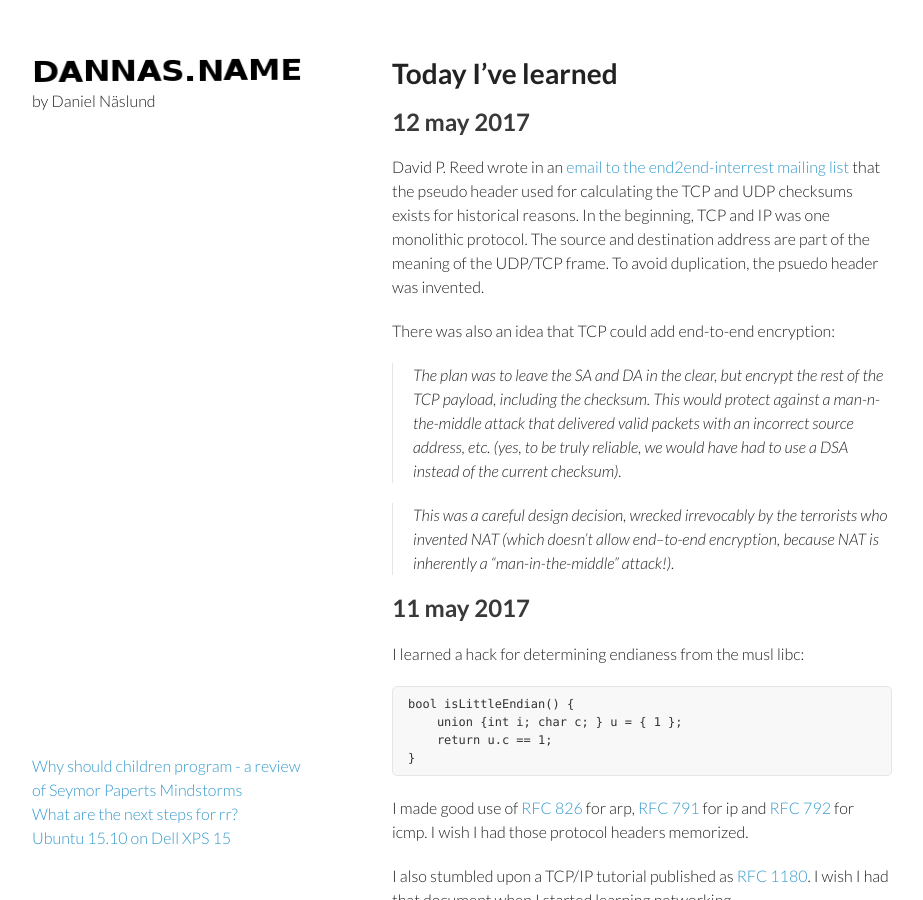
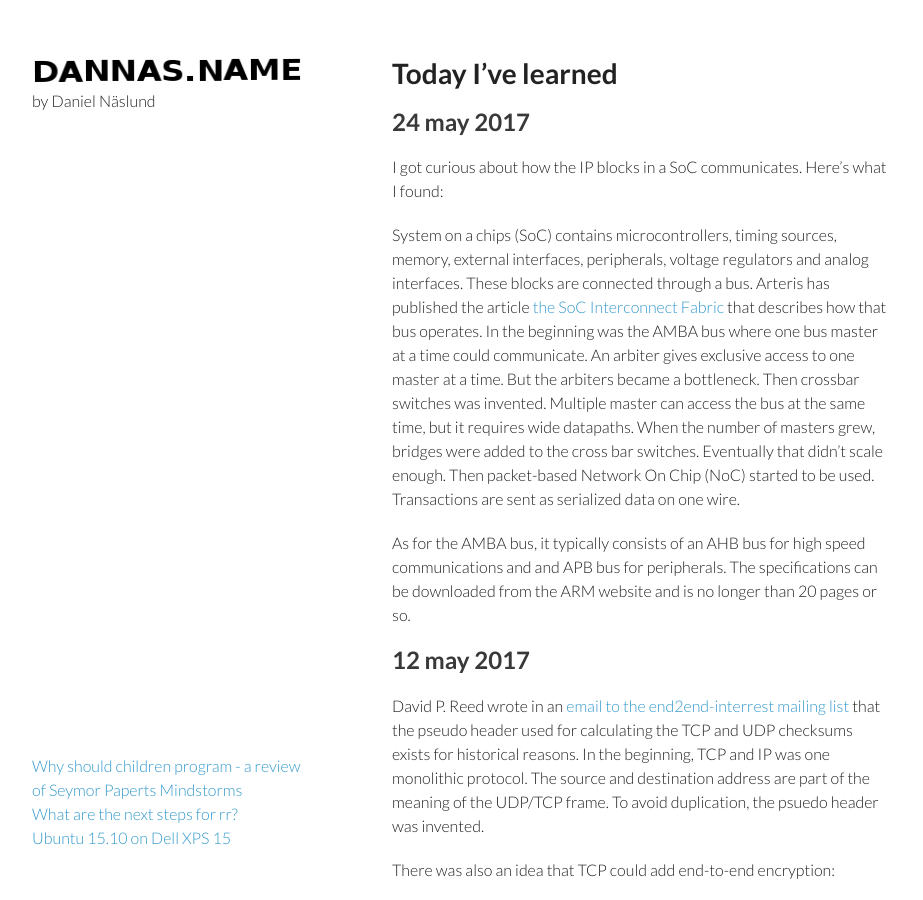
Before and after one commit to dannas/dannas.github.com, a Jekyll site: the page built from TIL.markdown, in a window 1280 px wide and 900 px high. Shown: the whole window, without its empty margins (178-1101 px from the left). Built offline with Jekyll 4.4.1, drawn with Linux system fonts in a browser that asks for light colours; our own code applies the rules of GitHub Pages for plain Markdown files.

Commit message:
Another TIL

```diff
--- a/TIL.markdown
+++ b/TIL.markdown
@@ -1,4 +1,25 @@
 # Today I've learned
+
+## 24 may 2017
+I got curious about how the IP blocks in a SoC communicates. Here's what I
+found:
+
+System on a chips (SoC) contains microcontrollers, timing sources, memory,
+external interfaces, peripherals, voltage regulators and analog interfaces.
+These blocks are connected through a bus. Arteris has published the article
+[the SoC Interconnect Fabric](http://www.arteris.com/blog/bid/99797/The-SoC-Interconnect-Fabric-A-Brief-History)
+that describes how that bus operates. In the beginning was the AMBA bus where
+one bus master at a time could communicate. An arbiter gives exclusive access
+to one master at a time. But the arbiters became a bottleneck. Then crossbar
+switches was invented. Multiple master can access the bus at the same time, but
+it requires wide datapaths. When the number of masters grew, bridges were added
+to the cross bar switches. Eventually that didn't scale enough. Then packet-based
+Network On Chip (NoC) started to be used. Transactions are sent as serialized
+data on one wire.
+
+As for the AMBA bus, it typically consists of an AHB bus for high speed
+communications and and APB bus for peripherals. The specifications can be
+downloaded from the ARM website and is no longer than 20 pages or so.
 
 ## 12 may 2017
 David P. Reed wrote in an [email to the end2end-interrest mailing list](http://www.postel.org/pipermail/end2end-interest/2005-February/004616.html)
```
